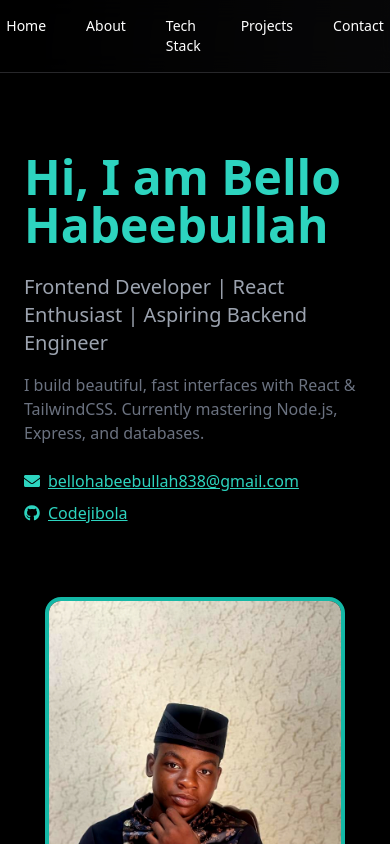
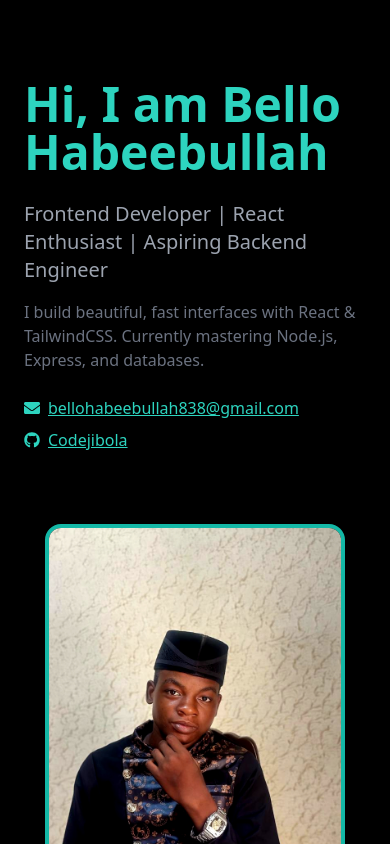
Before and after one commit to Codejibola/My-Portfolio, a React (Create React App) app: page / in a window 390 px wide. Shown: the top 844 px of the page. Built offline with nearby package versions, Linux system fonts and the light colour scheme.

Commit message:
made the navbar hidden on device lower than 640px

```diff
--- a/src/App.js
+++ b/src/App.js
@@ -6,53 +6,14 @@ export default function App() {
     <div className="min-h-screen bg-gradient-to-br from-black via-zinc-900 to-black text-white font-sans">
 
       {/* NAVBAR */}
-      <nav className="bg-black/70 backdrop-blur-md border-b border-zinc-800 sticky top-0 z-50 p-4 flex justify-center space-x-10 text-sm sm:text-base">
-        <Link
-          to="hero"
-          smooth={true}
-          duration={500}
-          offset={-80}
-          className="cursor-pointer hover:text-cyan-400 transition-colors"
-        >
-          Home
-        </Link>
-        <Link
-          to="about"
-          smooth={true}
-          duration={500}
-          offset={-80}
-          className="cursor-pointer hover:text-cyan-400 transition-colors"
-        >
-          About
-        </Link>
-        <Link
-          to="techstack"
-          smooth={true}
-          duration={500}
-          offset={-80}
-          className="cursor-pointer hover:text-cyan-400 transition-colors"
-        >
-          Tech Stack
-        </Link>
-        <Link
-          to="projects"
-          smooth={true}
-          duration={500}
-          offset={-80}
-          className="cursor-pointer hover:text-cyan-400 transition-colors"
-        >
-          Projects
-        </Link>
-        <Link
-          to="contact"
-          smooth={true}
-          duration={500}
-          offset={-80}
-          className="cursor-pointer hover:text-cyan-400 transition-colors"
-        >
-          Contact
-        </Link>
-      </nav>
+    <nav className="hidden sm:flex bg-black/70 backdrop-blur-md border-b border-zinc-800 sticky top-0 z-50 p-4 justify-center space-x-10 text-sm sm:text-base">
+      <Link to="hero" smooth duration={500} offset={-80} className="cursor-pointer hover:text-cyan-400">Home</Link>
+      <Link to="about" smooth duration={500} offset={-80} className="cursor-pointer hover:text-cyan-400">About</Link>
+      <Link to="techstack" smooth duration={500} offset={-80} className="cursor-pointer hover:text-cyan-400">Tech Stack</Link>
+      <Link to="projects" smooth duration={500} offset={-80} className="cursor-pointer hover:text-cyan-400">Projects</Link>
+      <Link to="contact" smooth duration={500} offset={-80} className="cursor-pointer hover:text-cyan-400">Contact</Link>
+   </nav>
+
 
       {/* MAIN CONTENT */}
       <Home />
```
